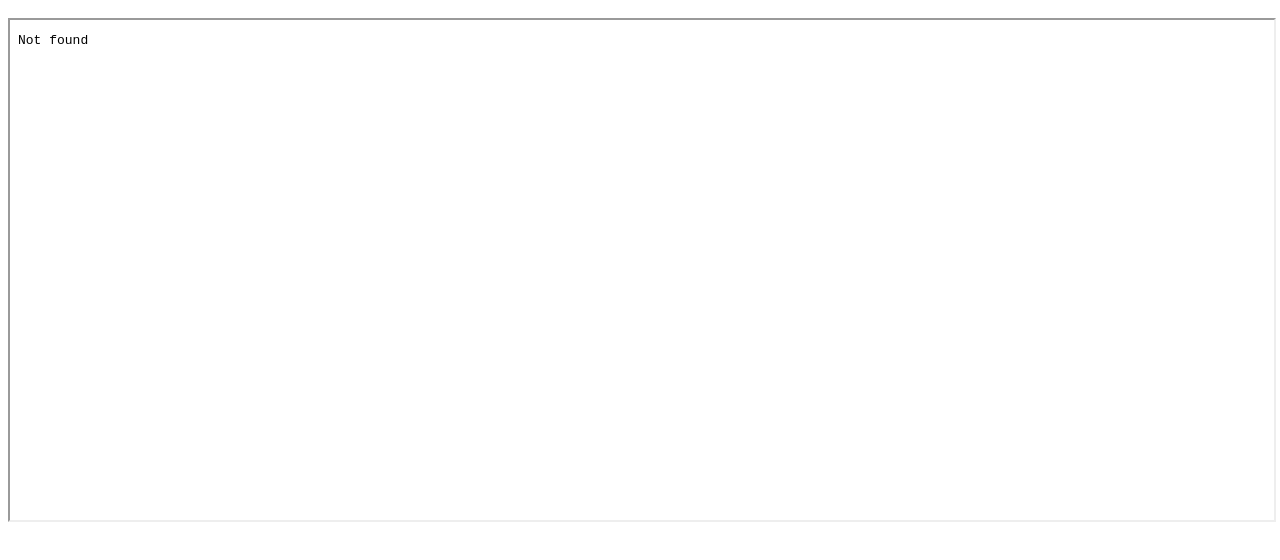
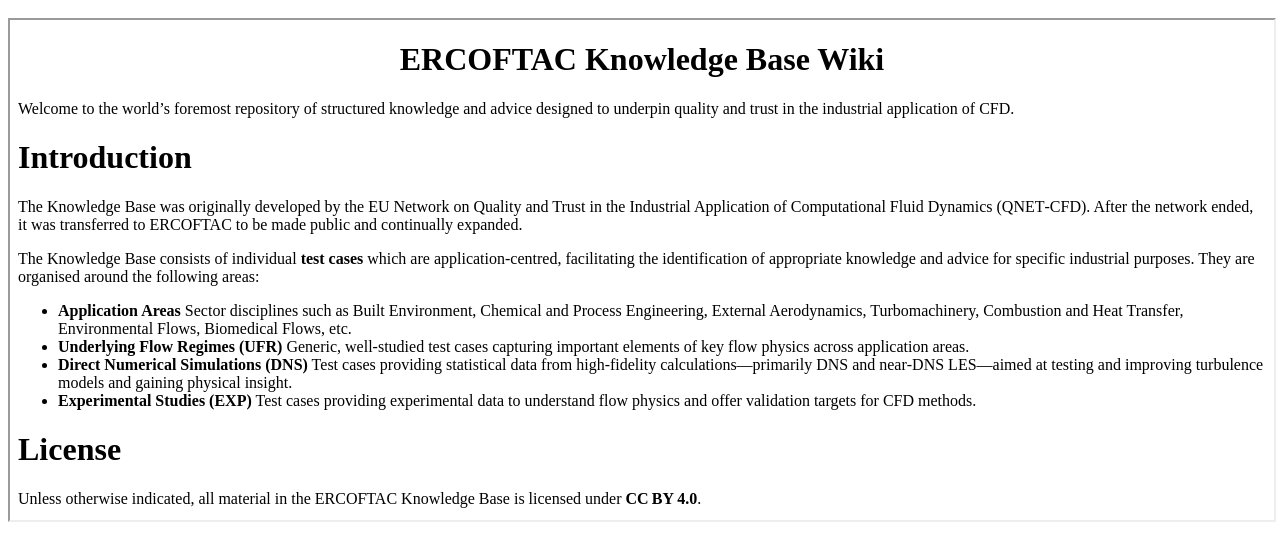
Before and after one commit to dacheesydip/KBwiki, a plain HTML site: page index.html in a window 1280 px wide. Shown: the part 48-608 px from the top of the page. Drawn offline with Linux system fonts and the light colour scheme.

Commit message:
Update index.html

```diff
--- a/index.html
+++ b/index.html
@@ -8,7 +8,7 @@
   <h1>Main Index Page</h1>
 
   <!-- Embed the HTML file here -->
-  <iframe src="KBwiki.rst" width="100%" height="500px"></iframe>
+  <iframe src="KBwiki.html" width="100%" height="500px"></iframe>
 
 </body>
 </html>
```
